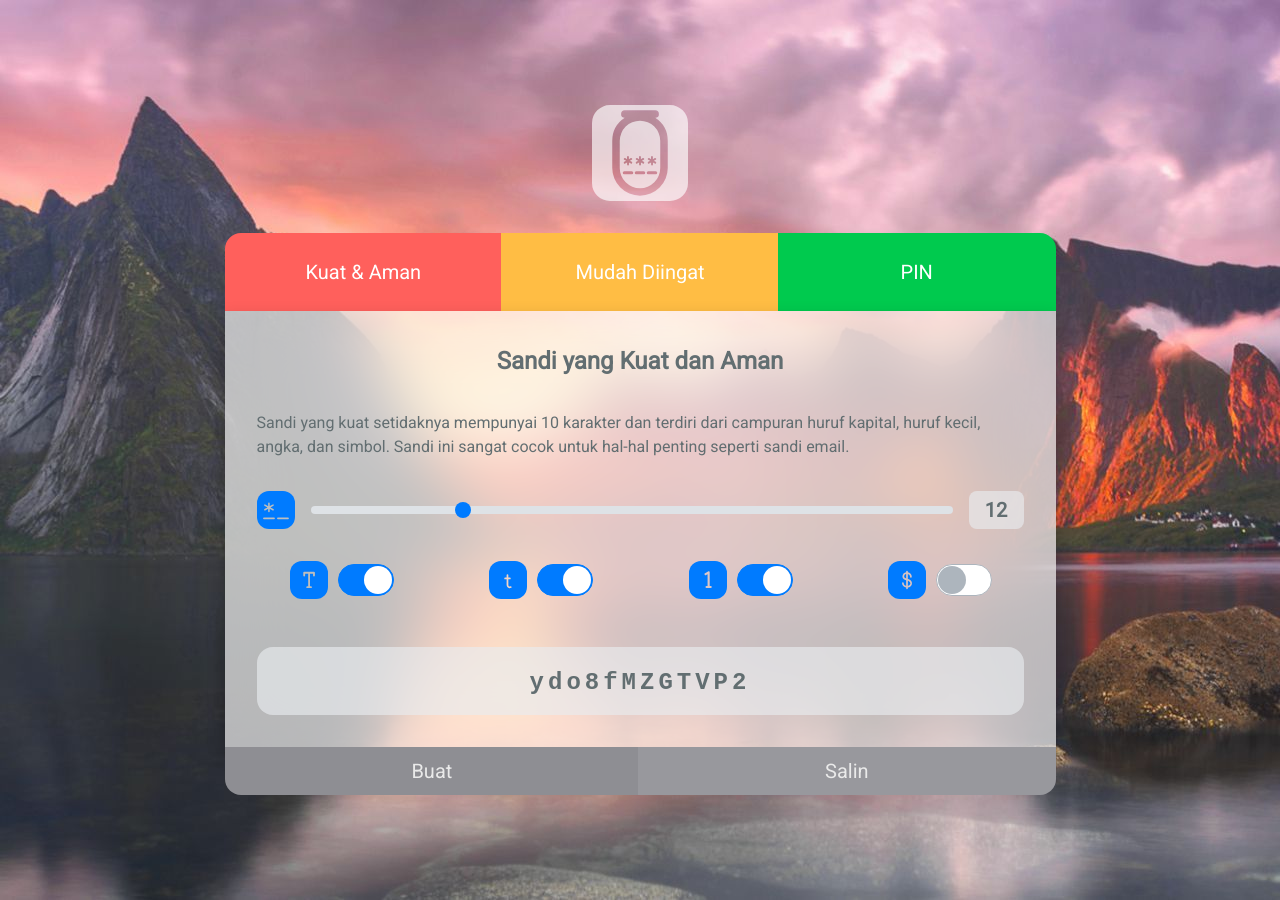
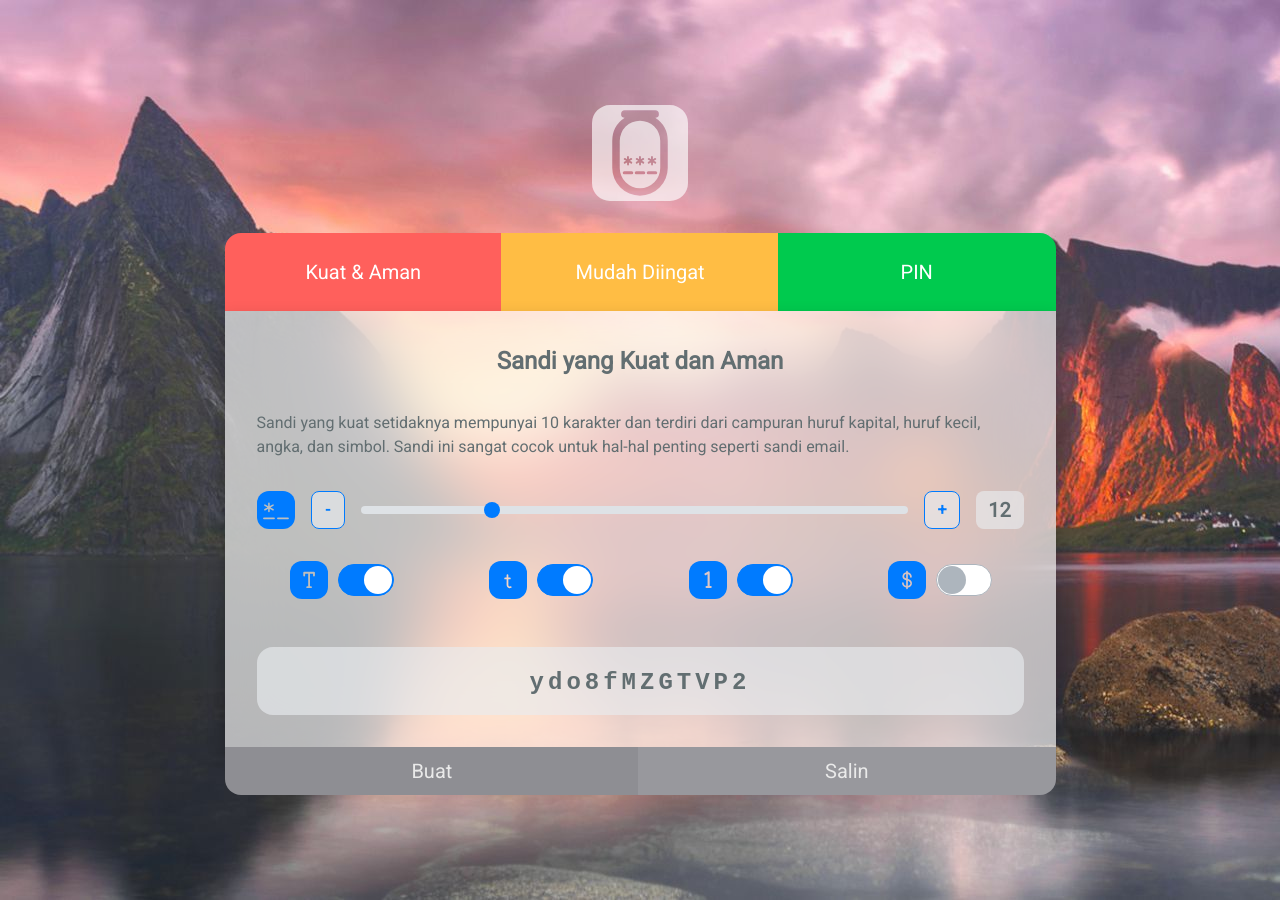
Before and after one commit to magicjar/password-jar, a Jekyll site: the page built from docs/index.md, in a window 1280 px wide. Built offline with Jekyll 4.4.1, drawn with Linux system fonts in a browser that asks for light colours.

Commit message:
Change range value with button

```diff
--- a/docs/_layouts/home.html
+++ b/docs/_layouts/home.html
@@ -36,8 +36,10 @@ layout: default
                                             style="fill:#007bff" />
                                     </svg>
                                 </label>
-                                <input type="range" class="custom-range" name="length" id="length" value="12" min="6" max="32" oninput="setRangeValue(this.value, 'slider-label1')">
-                                <label for="length" id="slider-label1" class="slider-label">12</label>
+                                <button class="btn btn-outline-primary slider-button" type="button" onclick="modRangeValue(-1, '#length')">-</button>
+                                <input type="range" class="custom-range" name="length" id="length" value="12" min="6" max="32" oninput="setRangeValue(this.value, '#length')">
+                                <button class="btn btn-outline-primary slider-button" type="button" onclick="modRangeValue(1, '#length')">+</button>
+                                <label for="#length" id="slider-label1" class="slider-label">12</label>
                             </div>
                             <div class="col-6 col-sm-3 form-group margin-bottom-1 margin-top-1">
                                 <div class="custom-control custom-switch text-center">
@@ -120,8 +122,10 @@ layout: default
                                             style="fill:#007bff" />
                                     </svg>
                                 </label>
-                                <input type="range" class="custom-range" name="letterLength" id="letterLength" value="6" min="4" max="14" oninput="setRangeValue(this.value, 'slider-label2')">
-                                <label for="length" id="slider-label2" class="slider-label">6</label>
+                                <button class="btn btn-outline-primary slider-button" type="button" onclick="modRangeValue(-1, '#letterLength')">-</button>
+                                <input type="range" class="custom-range" name="letterLength" id="letterLength" value="6" min="4" max="14" oninput="setRangeValue(this.value, '#letterLength')">
+                                <button class="btn btn-outline-primary slider-button" type="button" onclick="modRangeValue(1, '#letterLength')">+</button>
+                                <label for="#letterLength" id="slider-label2" class="slider-label">6</label>
                             </div>
                             <div class="col-12 col-md-8 col-lg-9 form-group margin-bottom-1 margin-top-1 display-flex">
                                 <label for="length" class="slider-icon">
@@ -132,8 +136,10 @@ layout: default
                                             style="fill:#007bff" />
                                     </svg>
                                 </label>
-                                <input type="range" class="custom-range" name="digitLength" id="digitLength" value="4" min="2" max="6" oninput="setRangeValue(this.value, 'slider-label3')">
-                                <label for="length" id="slider-label3" class="slider-label">4</label>
+                                <button class="btn btn-outline-primary slider-button" type="button" onclick="modRangeValue(-1, '#digitLength')">-</button>
+                                <input type="range" class="custom-range" name="digitLength" id="digitLength" value="4" min="2" max="6" oninput="setRangeValue(this.value, '#digitLength')">
+                                <button class="btn btn-outline-primary slider-button" type="button" onclick="modRangeValue(1, '#digitLength')">+</button>
+                                <label for="#digitLength" id="slider-label3" class="slider-label">4</label>
                             </div>
                             <div class="col-12 col-md-4 col-lg-3 form-group margin-bottom-1 margin-top-1">
                                 <div class="custom-control custom-switch text-center">
@@ -171,8 +177,10 @@ layout: default
                                             style="fill:#007bff" />
                                     </svg>
                                 </label>
-                                <input type="range" class="custom-range" name="pinLength" id="pinLength" value="6" min="4" max="12" oninput="setRangeValue(this.value, 'slider-label4')">
-                                <label for="length" id="slider-label4" class="slider-label">6</label>
+                                <button class="btn btn-outline-primary slider-button" type="button" onclick="modRangeValue(-1, '#pinLength')">-</button>
+                                <input type="range" class="custom-range" name="pinLength" id="pinLength" value="6" min="4" max="12" oninput="setRangeValue(this.value, '#pinLength')">
+                                <button class="btn btn-outline-primary slider-button" type="button" onclick="modRangeValue(1, '#pinLength')">+</button>
+                                <label for="#pinLength" id="slider-label4" class="slider-label">6</label>
                             </div>
                             <div class="col-12 margin-top-2">
                                 <div class="mj-result"></div>
--- a/docs/_sass/main.scss
+++ b/docs/_sass/main.scss
@@ -68,7 +68,7 @@ body, html {
         }
 
         .custom-range {
-            margin: auto;
+            margin: auto 1rem;
             height: 2rem;
         }
 
@@ -95,6 +95,13 @@ body, html {
             border-radius: .5rem;
             margin-right: 1rem;
             margin-bottom: 0rem;
+        }
+
+        .slider-button {
+            width: 38px !important;
+            background: rgba(233,236,239,0.66);
+            border-radius: .5rem;
+            font-weight: bold;
         }
 
         .slider-label {
```
Also changed, not shown: docs/assets/js/script.js (+8 -1 lines), docs/assets/js/script.min.js.
